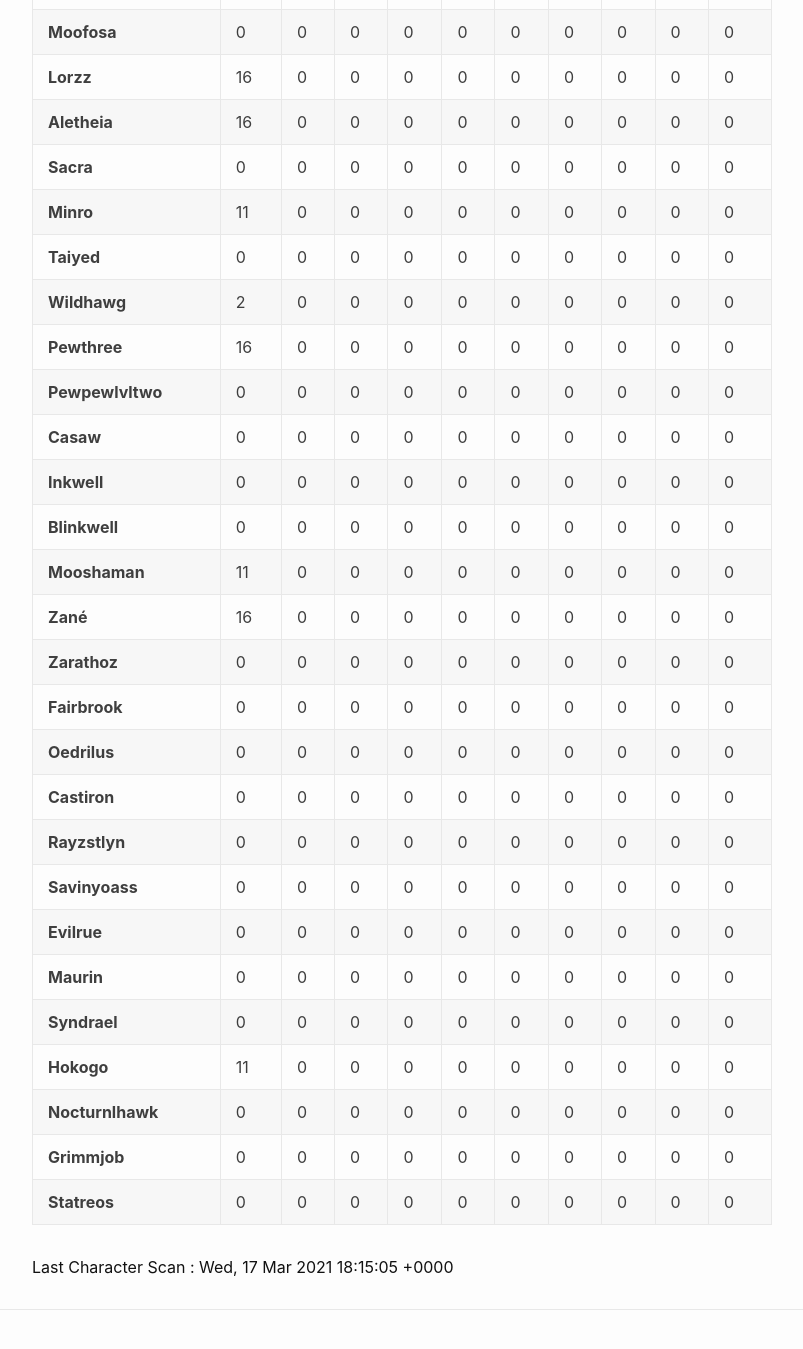
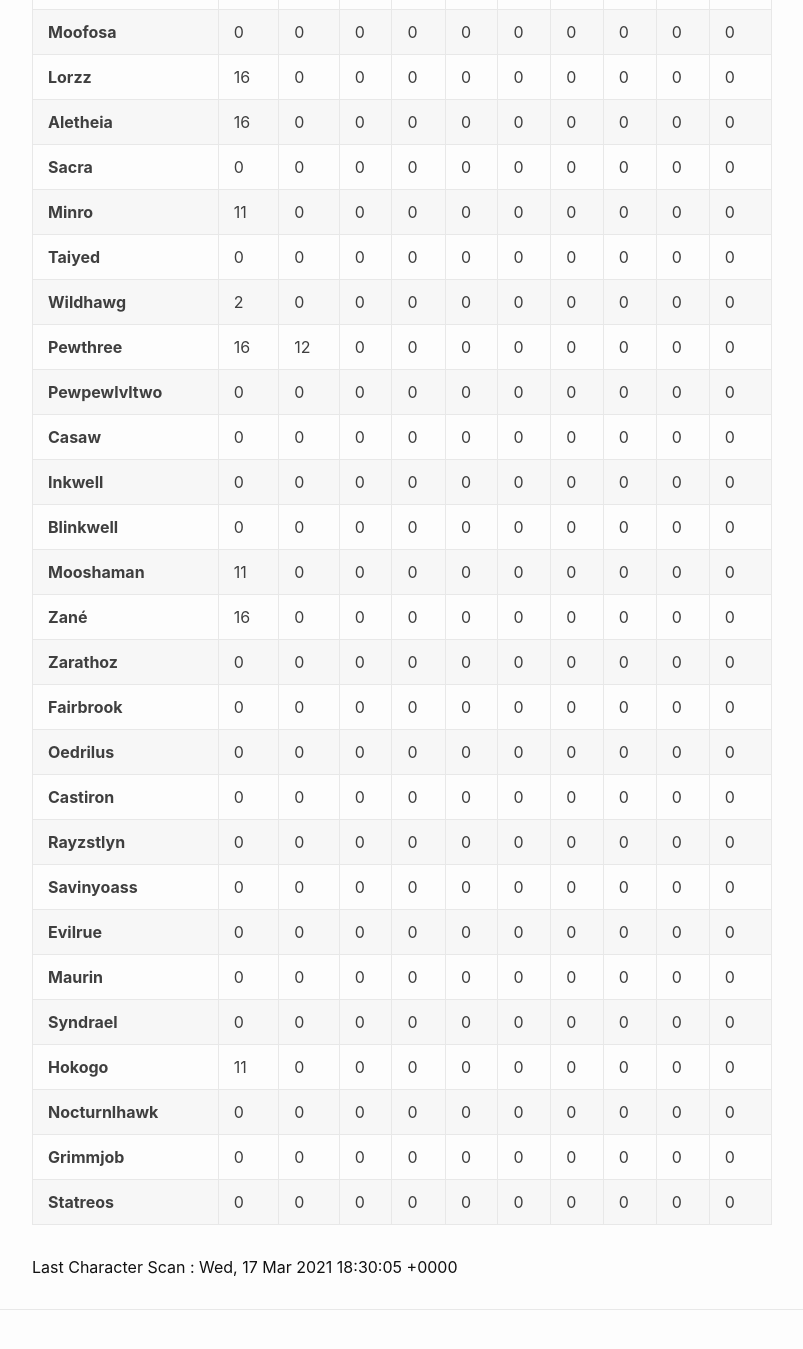
Before and after one commit to eldertribunal/keystonetracker, a Jekyll site: the page built from weekly.md, in a window 1280 px wide and 1400 px high, scrolled down 494 px. Shown: the top 1349 px of the window, without its empty margins (126-929 px from the left). Built offline with Jekyll 4.4.1, drawn with Linux system fonts in a browser that asks for light colours.

Commit message:
auto scan Wed Mar 17 18:30:48 UTC 2021

```diff
--- a/_data/scanned.json
+++ b/_data/scanned.json
@@ -1,3 +1,3 @@
 {
-  "timestamp": 1616004905
+  "timestamp": 1616005805
 }
--- a/_data/weekly.json
+++ b/_data/weekly.json
@@ -213,7 +213,7 @@
     "name": "Pewthree",
     "dungeons": [
       16,
-      0,
+      12,
       0,
       0,
       0,
```
